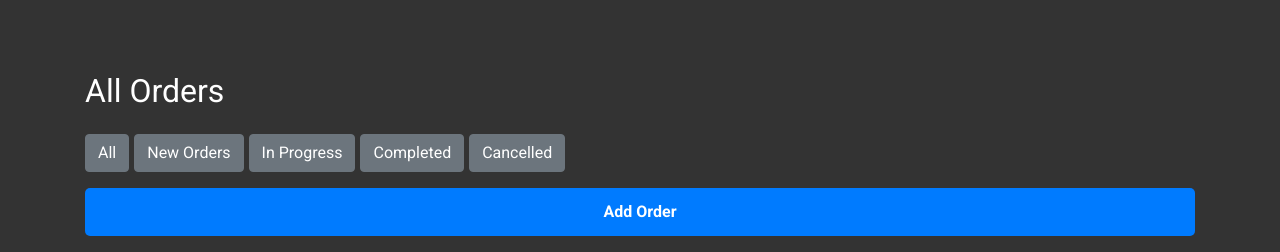
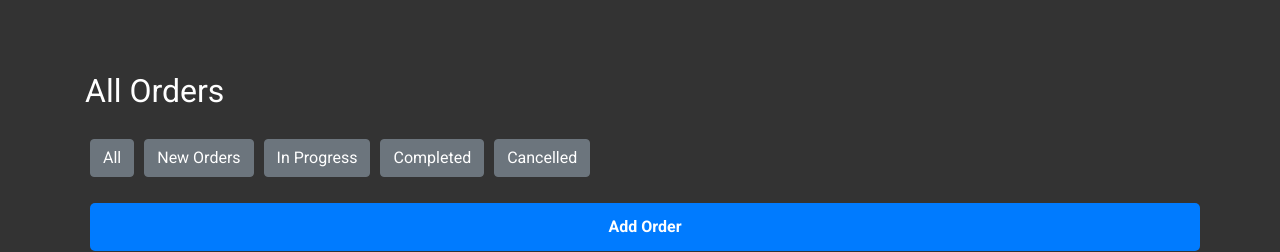
Before and after one commit to dev4ox/stars-start-lk, a Django app: template regSaitTest/registration/templates/custom_admin/orders.html in a window 1280 px wide. Shown: the part 76-328 px from the top of the page. Run offline with Django 5.2, Linux system fonts and the light colour scheme; the template is opened without the code that fills it, so the values that code supplies are empty; style sheets or scripts are compiled from the project's sources; some libraries are stand-ins or nearby versions.

Commit message:
edit translate

```diff
--- a/regSaitTest/registration/static/css/style.scss
+++ b/regSaitTest/registration/static/css/style.scss
@@ -480,6 +480,10 @@ footer {
     margin-right: 5px;
 }
 
+.btn {
+    margin: 5px;
+}
+
 // Login Page Styles
 .login-container {
     display: flex;
```
